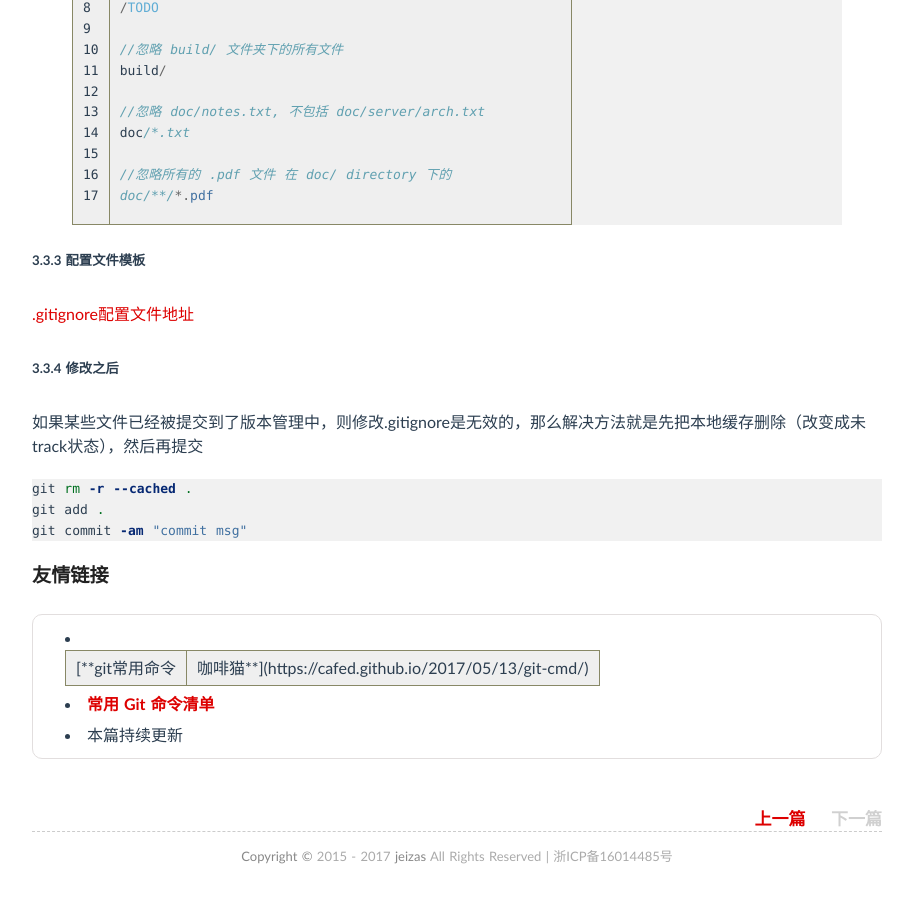
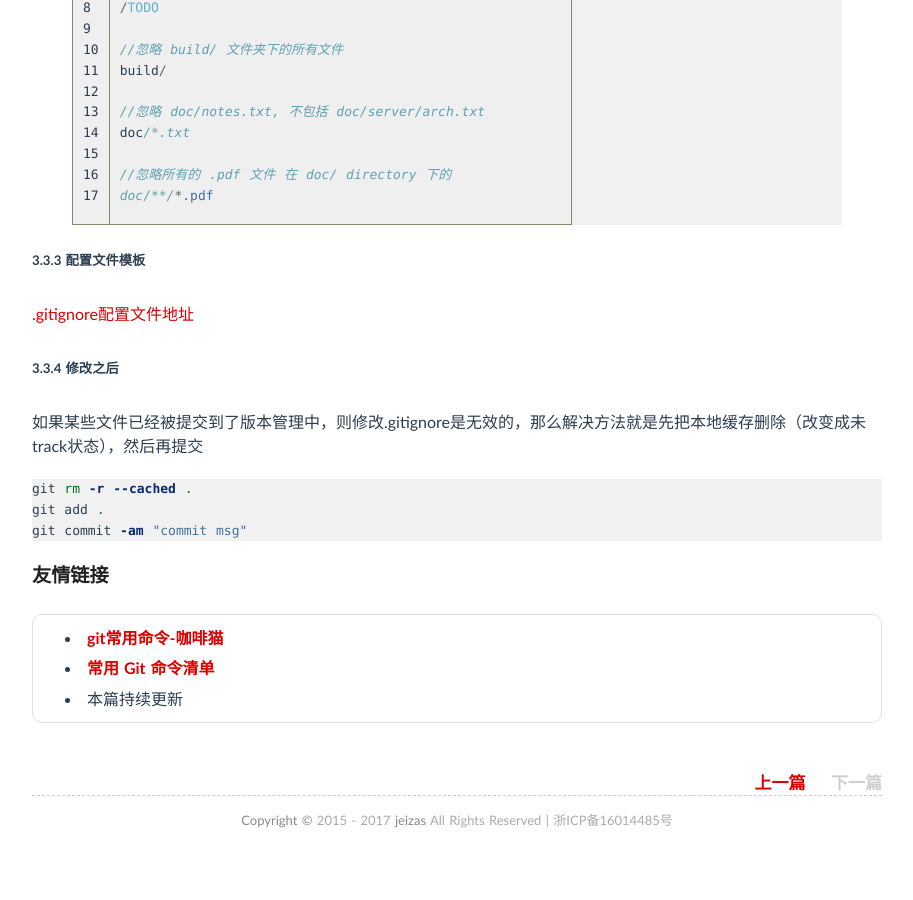
Before and after one commit to jeizas/jeizas.github.io, a Jekyll site: the page built from _posts/2017-09-15-git_command.md, in a window 1280 px wide and 900 px high, scrolled down 2500 px. Shown: the whole window, without its empty margins (183-1096 px from the left). Built offline with Jekyll 4.4.1, drawn with Linux system fonts in a browser that asks for light colours; comment, search, counter and statistics services are not loaded; after the commit the page ends 3364 px from its top, so only the background shows below that.

Commit message:
modified:   _posts/2017-09-15-git_command.md

```diff
--- a/_posts/2017-09-15-git_command.md
+++ b/_posts/2017-09-15-git_command.md
@@ -104,6 +104,6 @@ git commit -am "commit msg"
 
 ### 友情链接
 
-- [**git常用命令|咖啡猫**](https://cafed.github.io/2017/05/13/git-cmd/)
+- [**git常用命令-咖啡猫**](https://cafed.github.io/2017/05/13/git-cmd/)
 - [**常用 Git 命令清单**](http://www.ruanyifeng.com/blog/2015/12/git-cheat-sheet.html)
 - 本篇持续更新
```
